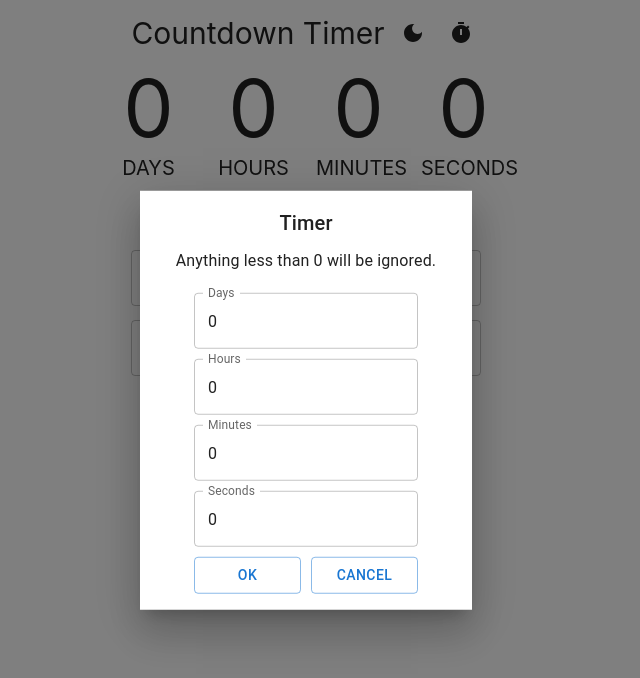
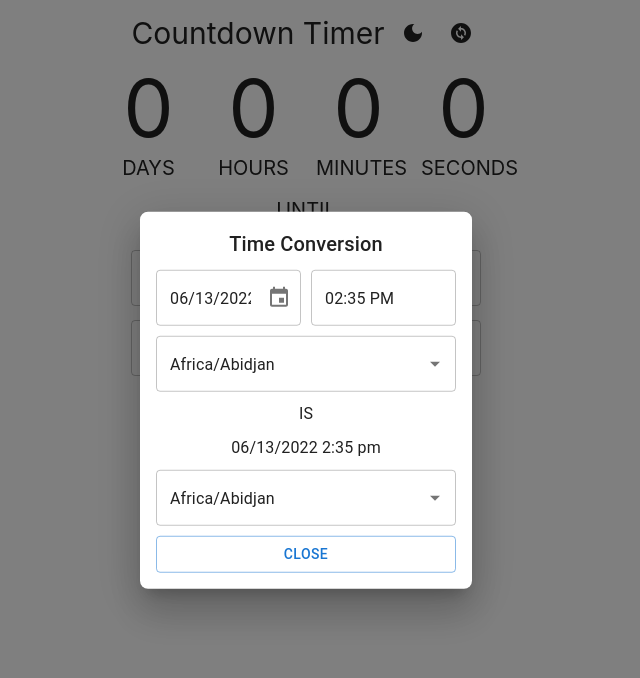
Before and after one commit to gjchow/countdown-timer, a React (Create React App) app: page / in a window 1280 px wide. Both pictures are taken after a click on the button 794 px from the left and 32 px from the top of the page. Shown: the top 678 px of the page, without its empty margins (334-974 px from the left). Built offline with nearby package versions, Linux system fonts and the light colour scheme.

Commit message:
Added time conversion and removed timer
Added time conversion modal and renamed timer modal, switched from date-fns to moment

```diff
--- a/package.json
+++ b/package.json
@@ -3,7 +3,7 @@
   "version": "0.1.0",
   "private": true,
   "dependencies": {
-    "@date-io/date-fns": "^1.3.13",
+    "@date-io/moment": "^2.14.0",
     "@emotion/react": "^11.9.0",
     "@emotion/styled": "^11.8.1",
     "@mui/icons-material": "^5.8.4",
@@ -12,7 +12,8 @@
     "@testing-library/jest-dom": "^5.16.4",
     "@testing-library/react": "^13.3.0",
     "@testing-library/user-event": "^13.5.0",
-    "date-fns": "^2.28.0",
+    "moment": "^2.29.3",
+    "moment-timezone": "^0.5.34",
     "react": "^18.1.0",
     "react-dom": "^18.1.0",
     "react-scripts": "^5.0.1",
--- a/src/App.js
+++ b/src/App.js
@@ -6,11 +6,14 @@ import { ThemeProvider, createTheme } from '@mui/material/styles';
 import DarkMode from '@mui/icons-material/DarkMode';
 import LightMode from '@mui/icons-material/LightMode';
 import Timer from '@mui/icons-material/Timer';
+import ChangeCircle from '@mui/icons-material/ChangeCircle';
 // import "./App.css";
 import "./AppExtension.css";
 import Form from "./form"
 import Countdown from "./countdown";
-import BasicModal from "./modal";
+import { Tooltip } from "@mui/material";
+import TimerModal from "./timerModal";
+import ConversionModal from "./conversionModal";
 
 function App() {
 
@@ -53,9 +56,13 @@ function App() {
     [mode],
   );
 
-  const [open, setOpen] = React.useState(false);
-  const handleOpen = () => setOpen(true);
-  const handleClose = () => setOpen(false);
+  const [timerOpen, setTimerOpen] = React.useState(false);
+  const handleTimerOpen = () => setTimerOpen(true);
+  const handleTimerClose = () => setTimerOpen(false);
+
+  const [conversionOpen, setConversionOpen] = React.useState(false);
+  const handleConversionOpen = () => setConversionOpen(true);
+  const handleConversionClose = () => setConversionOpen(false);
 
   return (
     <ColorModeContext.Provider value={colorMode}>
@@ -68,22 +75,39 @@ function App() {
         >
           <div className="App">
             <div className="header">Countdown Timer
-              <IconButton sx={{ ml: 1, transform: 'translateY(-3px)' }} onClick={colorMode.toggleColorMode} color="inherit">
-                  {theme.palette.mode === 'dark' ? <LightMode /> : <DarkMode />}
-              </IconButton>
-              <IconButton sx={{ ml: 1, transform: 'translateY(-3px)' }} onClick={handleOpen} color="inherit">
-                  <Timer/>
-              </IconButton></div>
+              <Tooltip title={theme.palette.mode === 'dark' ? 'Light Mode' : 'Dark Mode'} PopperProps={{
+                      modifiers: [{name: "offset", options: {offset: [0, -14], }, }, ], }}>
+                <IconButton sx={{ ml: 1, transform: 'translateY(-3px)' }} onClick={colorMode.toggleColorMode} color="inherit">
+                    {theme.palette.mode === 'dark' ? <LightMode /> : <DarkMode />}
+                </IconButton>
+              </Tooltip>
+              {/* <Tooltip title='Timer' PopperProps={{
+                      modifiers: [{name: "offset", options: {offset: [0, -14], }, }, ], }}>
+                <IconButton sx={{ ml: 1, transform: 'translateY(-3px)' }} onClick={handleTimerOpen} color="inherit">
+                    <Timer/>
+                </IconButton>
+              </Tooltip> */}
+              <Tooltip title='Time Conversion' PopperProps={{
+                      modifiers: [{name: "offset", options: {offset: [0, -14], }, }, ], }}>
+                <IconButton sx={{ ml: 1, transform: 'translateY(-3px)' }} onClick={handleConversionOpen} color="inherit">
+                    <ChangeCircle/>
+                </IconButton>
+              </Tooltip>
+            </div>
             <Countdown value={state}/>
             <div className="other-text">UNTIL</div>
             <Form
               value={state}
               onChangeValue={handleChangeValue}/>
           </div>
-          <BasicModal
+          <TimerModal
               onSubmit={handleChangeValue}
-              open={open}
-              handleClose={handleClose}/>
+              open={timerOpen}
+              handleClose={handleTimerClose}/>
+          <ConversionModal
+              onSubmit={handleChangeValue}
+              open={conversionOpen}
+              handleClose={handleConversionClose}/>
         </Box>
       </ThemeProvider>
     </ColorModeContext.Provider>
--- /dev/null
+++ b/src/conversionModal.js
@@ -0,0 +1,126 @@
+import * as React from 'react';
+import Box from '@mui/material/Box';
+import Button from '@mui/material/Button';
+import Typography from '@mui/material/Typography';
+import Modal from '@mui/material/Modal';
+import { Autocomplete, createFilterOptions, TextField } from '@mui/material';
+import moment from 'moment-timezone';
+import { DesktopDatePicker, TimePicker } from '@mui/x-date-pickers';
+import { AdapterMoment } from '@mui/x-date-pickers/AdapterMoment';
+import { LocalizationProvider } from '@mui/x-date-pickers/LocalizationProvider';
+
+const style = {
+  position: 'absolute',
+  top: '50%',
+  left: '50%',
+  transform: 'translate(-50%, -50%)',
+  width: 300,
+  bgcolor: 'background.default',
+  boxShadow: 24,
+  p: 2,
+  color: 'text.primary',
+  display: 'flex',
+  alignItems: 'center',
+  flexDirection: 'column',
+  borderRadius: 2,
+};
+
+export default function ConversionModal(props) {
+
+  const timeZones = moment.tz.names();
+  const filterOptions = createFilterOptions({
+    limit: 2,
+  });
+
+  const [dateTime, setDateTime] = React.useState(moment.tz(new Date(), moment.tz.guess(true)));
+  const handleChange = (value) => {
+    setDateTime(value);
+    // convertDateTime(value, otherTimeZone);
+  }
+
+  const [timeZone, setTimeZone] = React.useState(moment.tz.guess(true))
+  const handleTimeZone = (value) => {
+    setTimeZone(value);
+    dateTime.tz(value, true);
+    // convertDateTime(value, otherTimeZone);
+  }
+
+  // const [otherDateTime, setOtherDateTime] = React.useState(moment.tz(new Date(), moment.tz.guess(true)));
+
+  const [otherTimeZone, setOtherTimeZone] = React.useState(moment.tz.guess(true))
+  const handleOtherTimeZone = (value) => {
+    setOtherTimeZone(value);
+    // convertDateTime(dateTime, value);
+  }
+
+  const convertDateTime = (dt, tz, otz) => {
+    return moment.tz(dt, tz).tz(otz).format("MM/DD/yyyy h:mm a");
+  }
+
+
+  return (
+    <div>
+      <Modal
+        open={props.open}
+        onClose={props.handleClose}
+        aria-labelledby="modal-modal-title"
+      >
+        <Box sx={style}>
+          <Typography id="modal-modal-title" variant="h6" component="h2" >
+            Time Conversion
+          </Typography>
+          <Box sx={{display: "flex",}}>
+          <LocalizationProvider dateAdapter={AdapterMoment}>
+            <DesktopDatePicker
+            views={['day']}
+            inputFormat="MM/DD/yyyy"
+            value={dateTime}
+            onChange={handleChange}
+            renderInput={(params) => <TextField sx={{width: 145, maxWidth: '50%', marginTop: '10px', marginRight: '5px'}} {...params} />}
+            PopperProps={{
+              placement: "top",
+              sx: {"& .MuiPaper-root": {
+                maxHeight: "335px",
+              }}
+            }}
+          />
+          <TimePicker
+            value={dateTime}
+            onChange={handleChange}
+            renderInput={(params) => <TextField sx={{width: 145, maxWidth: '50%', marginTop: '10px', marginLeft: '5px'}} {...params} />}
+            PopperProps={{
+              placement: "top",
+            }}
+          />
+          </LocalizationProvider>
+          </Box>
+          <Autocomplete
+              value={timeZone}
+              disablePortal
+              options={timeZones}
+              filterOptions={filterOptions}
+              onChange={(e, newValue) => {handleTimeZone(newValue)}}
+              sx={{width: 300, marginTop: '10px',}}
+              renderInput={(params) => <TextField {...params} />}
+          />
+          <Typography sx={{marginTop: '10px',}} component="h2" >
+            IS
+          </Typography>
+          <Typography sx={{marginTop: '10px',}} component="h2" >
+            {convertDateTime(dateTime, timeZone, otherTimeZone)}
+          </Typography>
+          <Autocomplete
+            value={otherTimeZone}
+            disablePortal
+            options={timeZones}
+            filterOptions={filterOptions}
+            onChange={(e, newValue) => {handleOtherTimeZone(newValue)}}
+            sx={{width: 300, marginTop: '10px',}}
+            renderInput={(params) => <TextField {...params} />}
+          />
+          <Button sx={{marginTop: "10px", width: "100%"}} onClick={props.handleClose} variant="outlined">Close</Button>
+        </Box>
+      </Modal>
+    </div>
+  );
+}
--- a/src/form.js
+++ b/src/form.js
@@ -1,6 +1,6 @@
 import { useLocalStorage } from "./useLocalStorage"
 import TextField from '@mui/material/TextField';
-import { AdapterDateFns } from '@mui/x-date-pickers/AdapterDateFns';
+import { AdapterMoment } from '@mui/x-date-pickers/AdapterMoment';
 import { LocalizationProvider } from '@mui/x-date-pickers/LocalizationProvider';
 import { TimePicker } from '@mui/x-date-pickers/TimePicker';
 import { DesktopDatePicker } from '@mui/x-date-pickers/DesktopDatePicker';
@@ -37,7 +37,7 @@ export default function Form(props) {
     //   </LocalizationProvider>
     // </Box>
     <Box sx={{width: 350, maxWidth: '100%', marginBottom: '20px'}} autoComplete='off'>
-      <LocalizationProvider dateAdapter={AdapterDateFns}>
+      <LocalizationProvider dateAdapter={AdapterMoment}>
         <TextField
             value={name}
             inputProps={{ maxLength: 100, style: { textAlign: 'center'}}}
@@ -47,7 +47,7 @@ export default function Form(props) {
           />
         <DesktopDatePicker
           views={['day']}
-          inputFormat="MM/dd/yyyy"
+          inputFormat="MM/DD/yyyy"
           value={props.value.value}
           onChange={handleChange}
           renderInput={(params) => <TextField sx={{width: 168, maxWidth: '50%', marginTop: '14px', marginRight: '7px', fontSize: '10px'}} {...params} />}
--- a/src/modal.js
+++ b/src/timerModal.js
@@ -18,9 +18,10 @@ const style = {
   display: 'flex',
   alignItems: 'center',
   flexDirection: 'column',
+  borderRadius: 2,
 };
 
-export default function BasicModal(props) {
+export default function TimerModal(props) {
   const [days, setDays] = React.useState(0);
   const [hours, setHours] = React.useState(0);
   const [minutes, setMinutes] = React.useState(0);
@@ -59,7 +60,7 @@ export default function BasicModal(props) {
           <Typography id="modal-modal-description" sx={{ mt: 2 , marginBottom: "10px", marginTop: "10px"}}>
             Anything less than 0 will be ignored.
           </Typography>
-          <Box sx={{display: "flex", flexDirection: 'column',}}>
+          <Box sx={{display: "flex", flexDirection: 'column'}}>
             <TextField
               value={days}
               onChange={(e) => setDays(e.target.value)}
@@ -67,7 +68,7 @@ export default function BasicModal(props) {
               label="Days"
               type="number"
               InputProps={{ inputProps: { min: 0} }}
-              sx={{marginTop: "10px", width: "224px"}}/>
+              sx={{marginTop: "10px", width: 300}}/>
             <TextField
               value={hours}
               onChange={(e) => setHours(e.target.value)}
@@ -75,7 +76,7 @@ export default function BasicModal(props) {
               label="Hours"
               type="number"
               InputProps={{ inputProps: { min: 0} }}
-              sx={{marginTop: "10px", width: "224px"}}/>
+              sx={{marginTop: "10px", width: 300}}/>
             <TextField
               value={minutes}
               onChange={(e) => setMinutes(e.target.value)}
@@ -83,7 +84,7 @@ export default function BasicModal(props) {
               label="Minutes"
               type="number"
               InputProps={{ inputProps: { min: 0} }}
-              sx={{marginTop: "10px", width: "224px"}}/>
+              sx={{marginTop: "10px", width: 300}}/>
             <TextField
               value={seconds}
               onChange={(e) => setSeconds(e.target.value)}
@@ -91,11 +92,11 @@ export default function BasicModal(props) {
               label="Seconds"
               type="number"
               InputProps={{ inputProps: { min: 0} }}
-              sx={{marginTop: "10px", width: "224px"}}/>
+              sx={{marginTop: "10px", width: 300}}/>
           </Box>
           <span>
-          <Button sx={{marginTop: "10px", width: "107px", marginRight: "5px"}} onClick={onSubmit} variant="outlined">OK</Button>
-          <Button sx={{marginTop: "10px", width: "107px", marginLeft: "5px"}} onClick={props.handleClose} variant="outlined">Cancel</Button></span>
+          <Button sx={{marginTop: "10px", width: 145, marginRight: "5px"}} onClick={onSubmit} variant="outlined">OK</Button>
+          <Button sx={{marginTop: "10px", width: 145, marginLeft: "5px"}} onClick={props.handleClose} variant="outlined">Cancel</Button></span>
         </Box>
       </Modal>
     </div>
```
Also changed, not shown: public/manifest.json.
